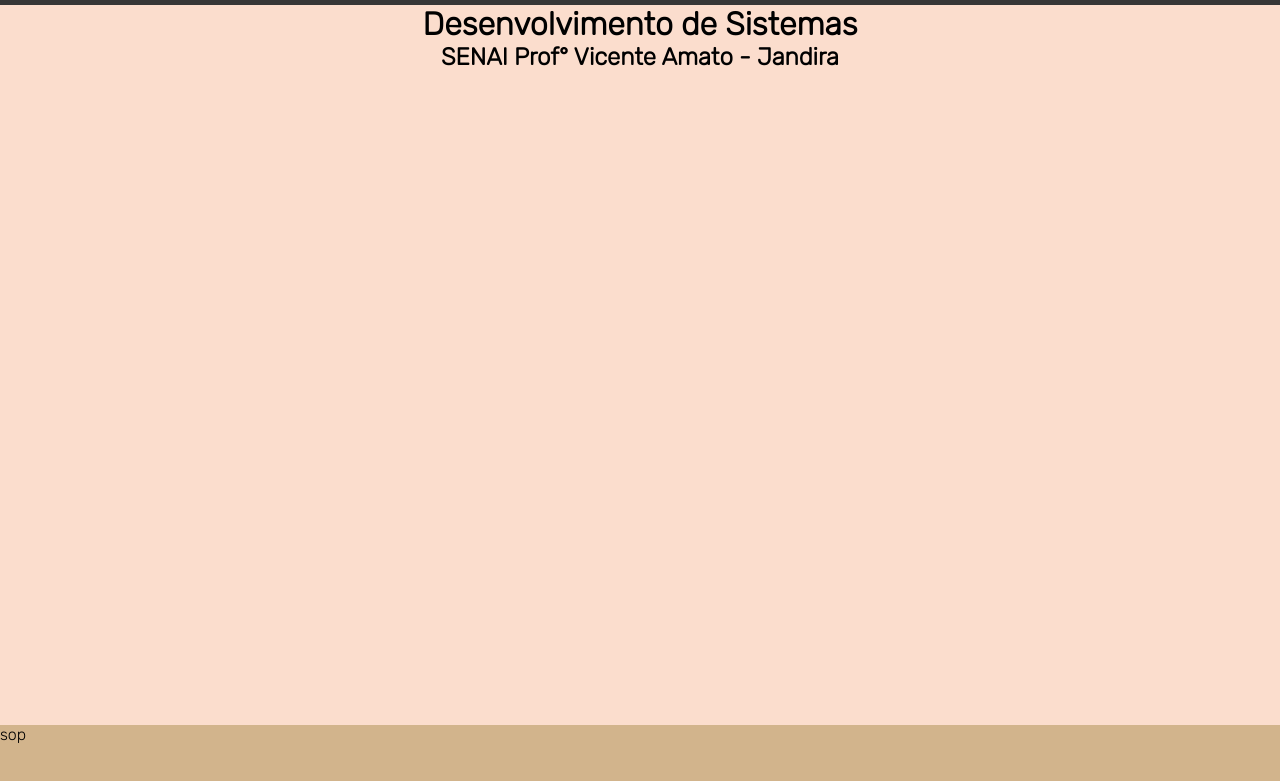
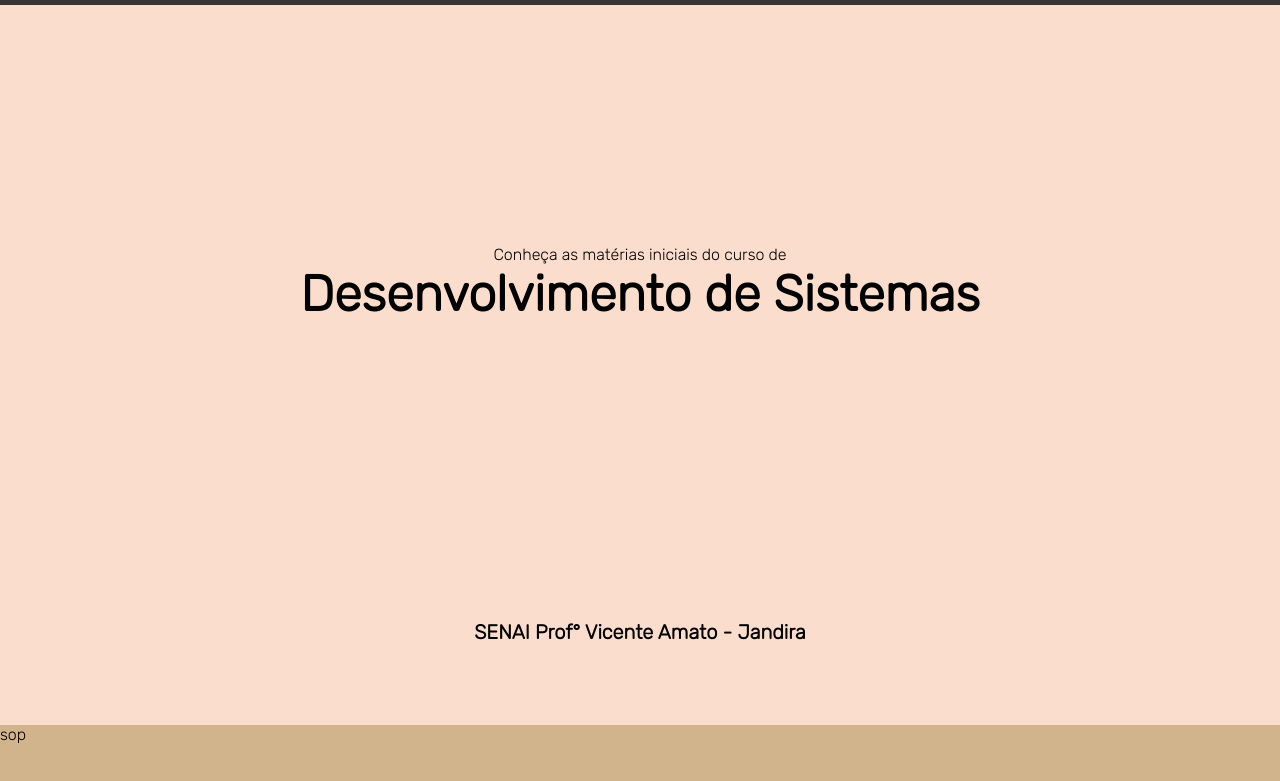
Before and after one commit to IsaD28/projetoIntegradoSENAI, a plain HTML site: page index.html in a window 1280 px wide. Shown: the part 75-856 px from the top of the page. Drawn offline with Linux system fonts and the light colour scheme.

Commit message:
home quase finalizado

```diff
--- a/index.html
+++ b/index.html
@@ -27,7 +27,11 @@
     </header>
     <main>
         <div class="home">
-            <h1>Desenvolvimento de Sistemas</h1>
+            <div class="entrada">
+                <p>Conheça as matérias iniciais do curso de</p>
+                <h1>Desenvolvimento de Sistemas</h1>
+            </div>
+
             <h2>SENAI Prof° Vicente Amato - Jandira<h2>
         </div>
         <div class="sop">sop</div>
--- a/style.css
+++ b/style.css
@@ -12,7 +12,7 @@ body {
 }
 
 header {
-    /*position: fixed;*/
+    position: fixed;
     width: 100vw;
     height: 10vh;
     display: flex;
@@ -61,10 +61,28 @@ main {
 }
 
 .home {
-    height: 90vh;
+    height: 100vh;
     background-color: rgba(255, 220, 220, 0.63);
-    align-items: stretch;
+}
+
+.entrada {
+    display: flex;
+    padding-top: 40vh;
+    flex-direction: column;
     text-align: center;
+}
+
+.home p {
+    font-size: 16px;
+}
+
+.home h1{
+    font-size: 50px;
+}
+.home h2 {
+    text-align: center;
+    padding-top: 37vh;
+    font-size: 20px;
 }
 
 .sop {
```
Also changed, not shown: img/setapretaGIF.gif (added).
